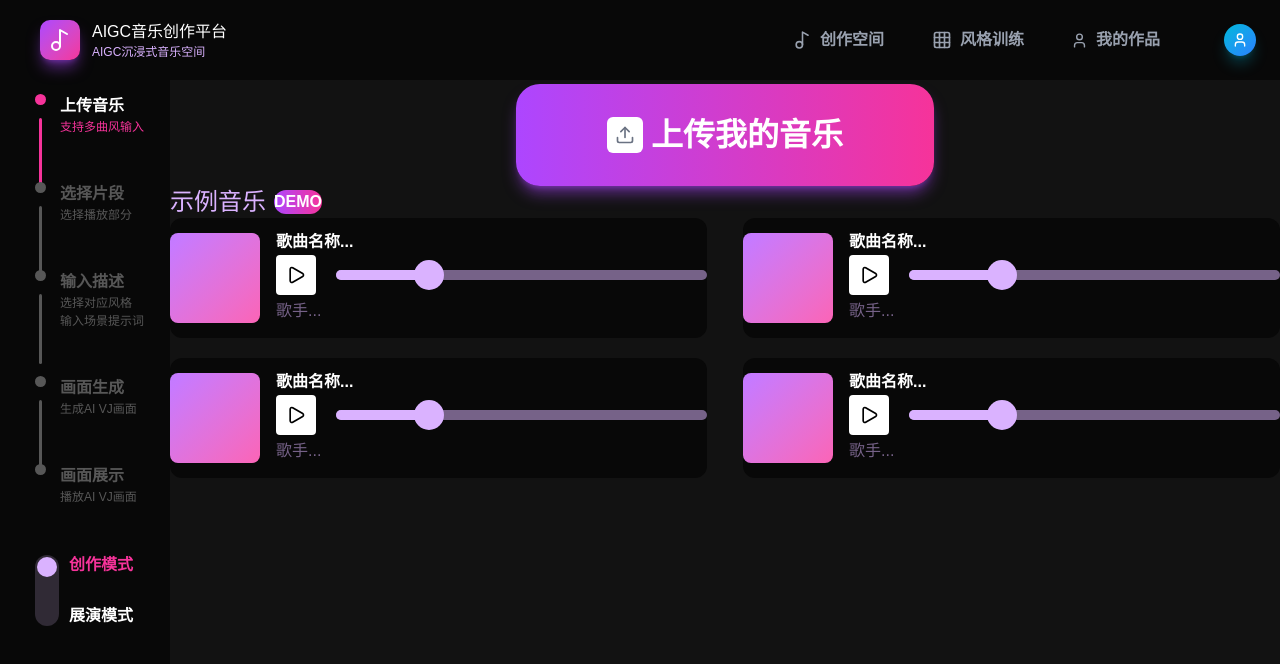
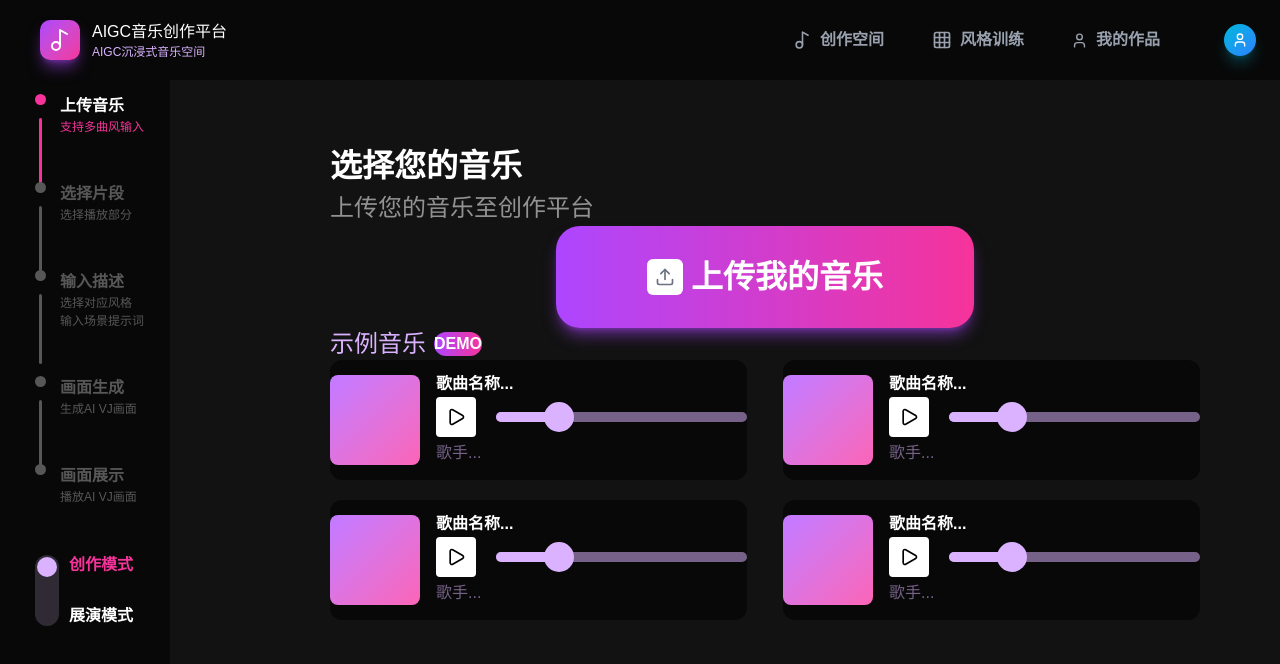
Before and after one commit to YuanMatrix/vj-disp-fe, a Next.js app: page /studio in a window 1280 px wide. Shown: the top 664 px of the page. Built offline with nearby package versions, Linux system fonts and the light colour scheme.

Commit message:
update upload

```diff
--- a/components/UploadSection.tsx
+++ b/components/UploadSection.tsx
@@ -12,7 +12,7 @@ export default function UploadSection() {
   ];
 
   return (
-    <div className="flex-1 flex flex-col min-h-[calc(100vh-80px)] px-8 lg:px-16 xl:px-20 py-16 overflow-x-hidden">
+    <div className="flex-1 flex flex-col min-h-[calc(100vh-80px)] overflow-x-hidden" style={{ padding: '142px 80px 80px 160px' }}>
       {/* 标题区域 */}
       <div className="mb-10 lg:mb-14">
         <h1
```
